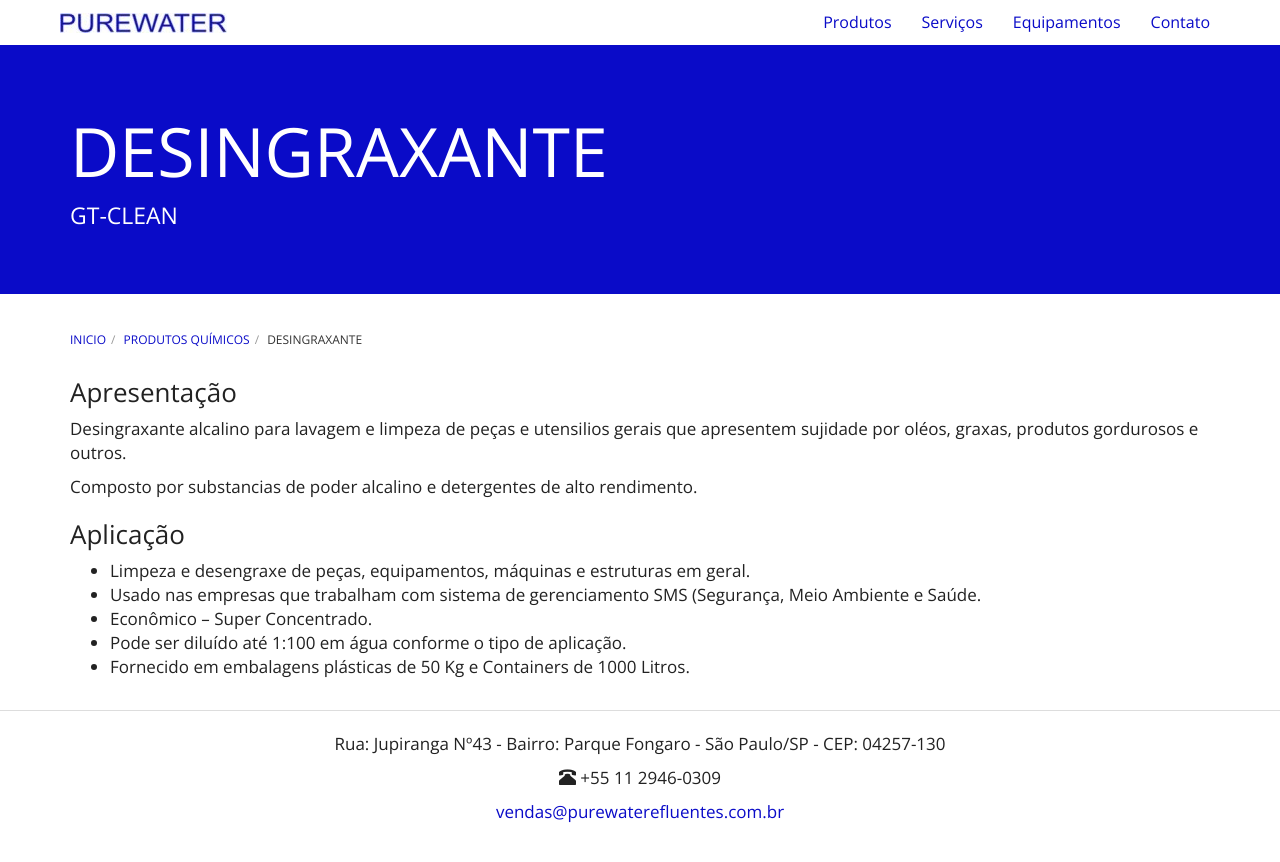
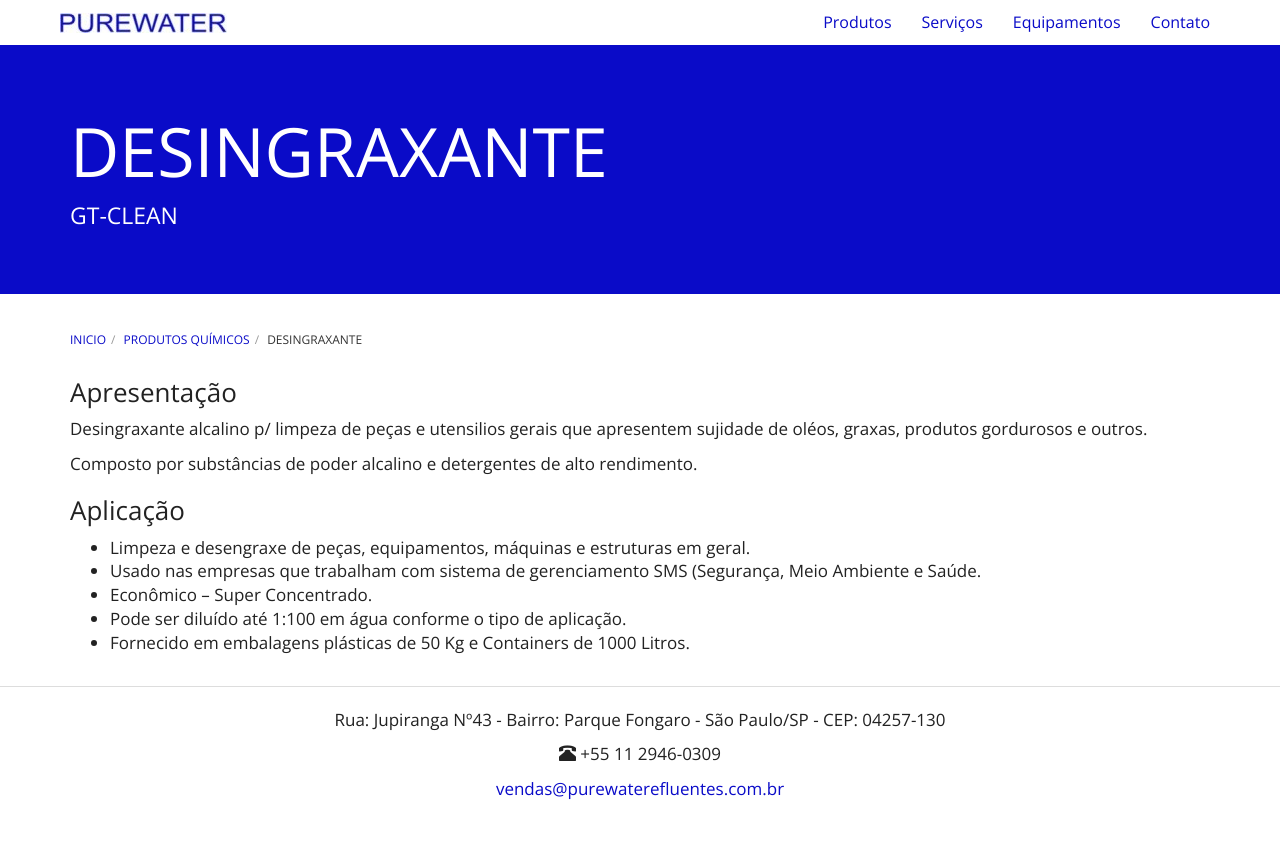
Before and after one commit to purewaterefluentes/purewaterefluentes.github.io, a Jekyll site: the page built from produtos/desingraxante.md, in a window 1280 px wide. Shown: the top 862 px of the page. Built offline with Jekyll 4.4.1, drawn with Linux system fonts in a browser that asks for light colours; nearby versions of some CDN libraries; library files that are not in the unit come from our copies.

Commit message:
Update desingraxante.md

```diff
--- a/produtos/desingraxante.md
+++ b/produtos/desingraxante.md
@@ -7,9 +7,9 @@
 
 ### Apresentação
 
-Desingraxante alcalino para lavagem e limpeza de peças e utensilios gerais que apresentem sujidade por oléos, graxas, produtos gordurosos e outros.
+Desingraxante alcalino p/ limpeza de peças e utensilios gerais que apresentem sujidade de oléos, graxas, produtos gordurosos e outros.
 
-Composto por substancias de poder alcalino e detergentes de alto rendimento.
+Composto por substâncias de poder alcalino e detergentes de alto rendimento.
 
 ### Aplicação
 
```
